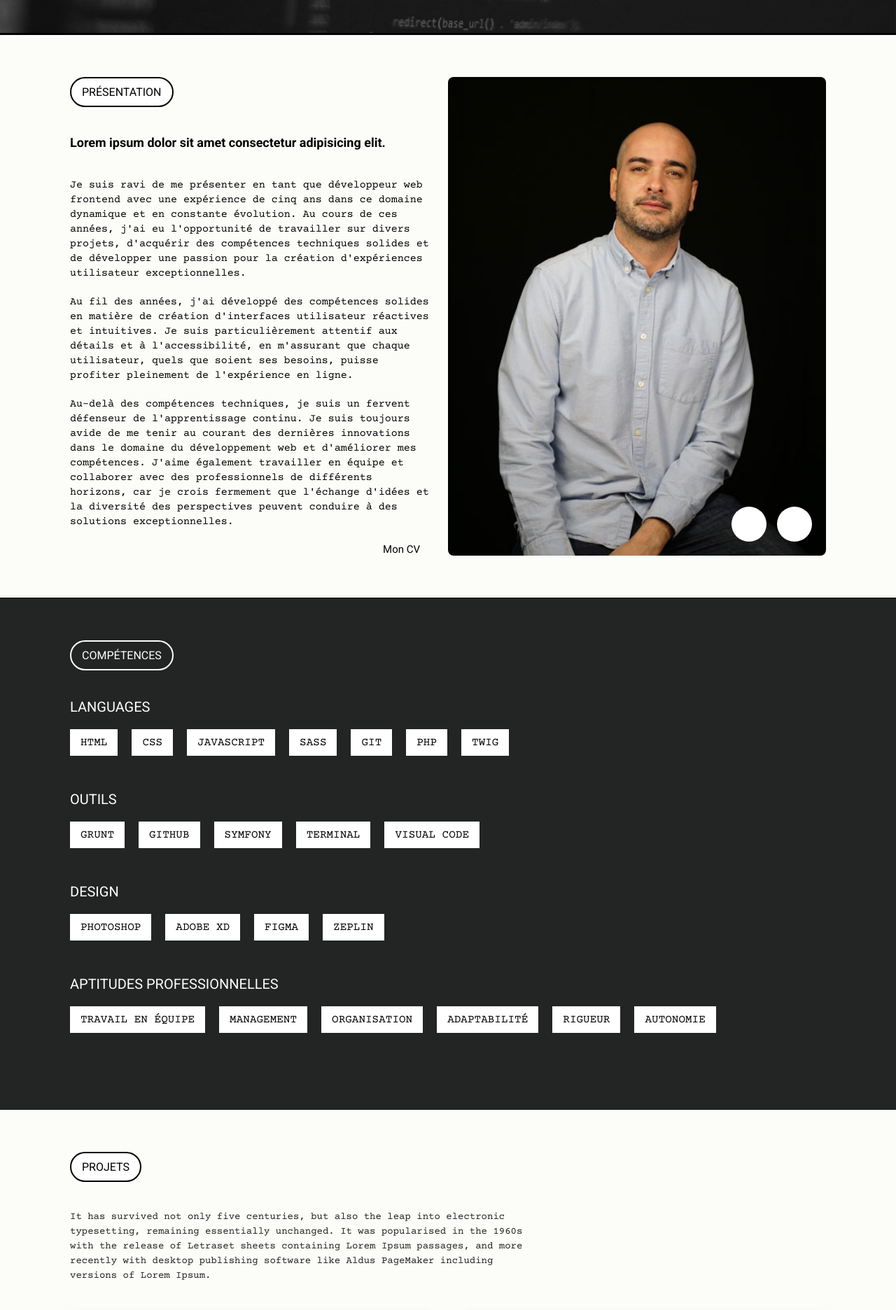
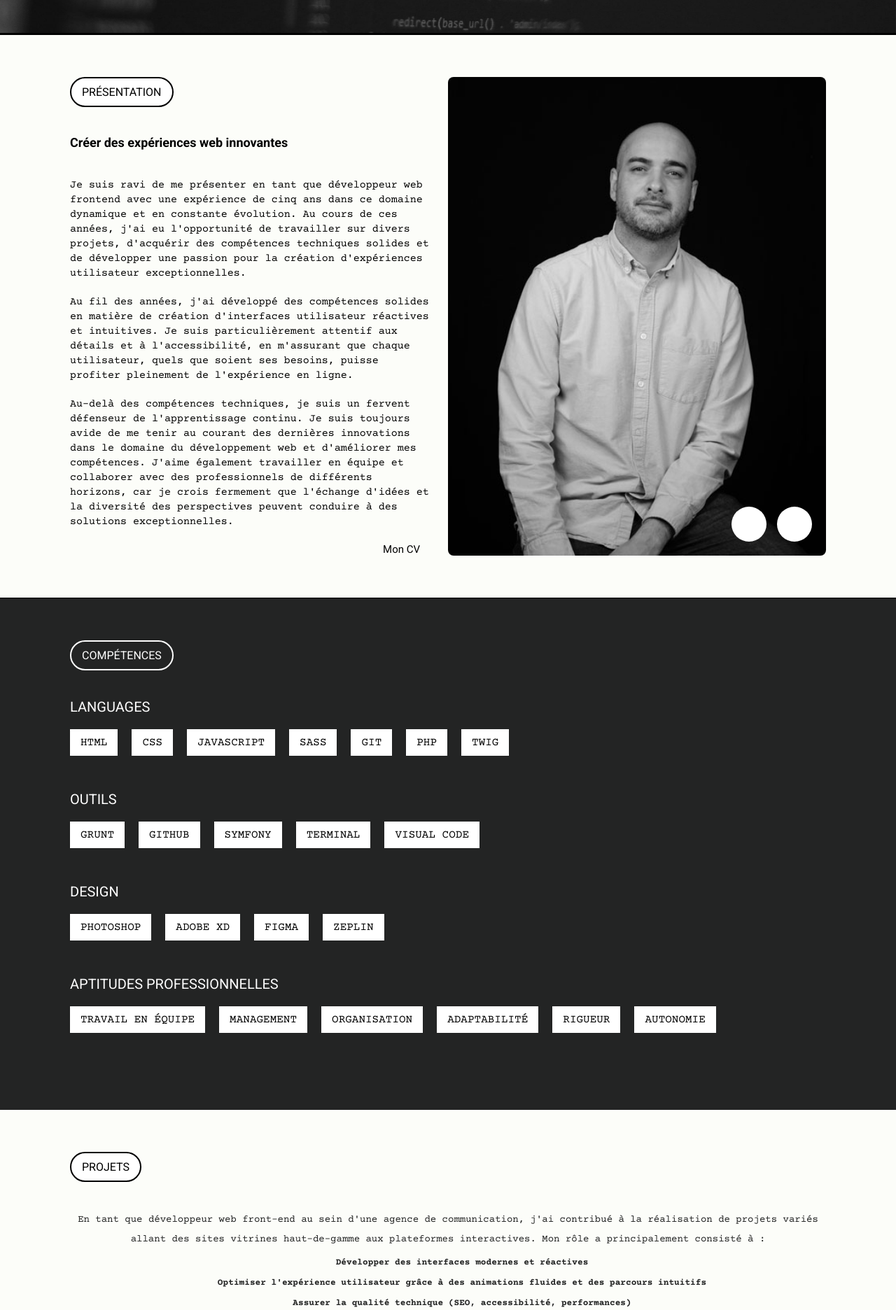
Before and after one commit to tituan/frontend-portfolio-boisard-2025, a Next.js app: page / in a window 1280 px wide. Shown: the part 750-2622 px from the top of the page at 70% size. Built offline with nearby package versions, Linux system fonts and the light colour scheme.

Commit message:
add texts

```diff
--- a/components/Presentation.js
+++ b/components/Presentation.js
@@ -8,7 +8,7 @@ export default function Presentation() {
             <div className="presentation__content">
                 <div className="presentation__wrapper">
                     <p className="patchTxt">présentation</p>
-                    <h3 className="presentation__content__title">Lorem ipsum dolor sit amet consectetur adipisicing elit.</h3>
+                    <h3 className="presentation__content__title">Créer des expériences web innovantes</h3>
                     <p className="presentation__content__text">Je suis ravi de me présenter en tant que développeur web frontend avec une expérience de cinq ans dans ce domaine dynamique et en constante évolution. Au cours de ces années, j'ai eu l'opportunité de travailler sur divers projets, d'acquérir des compétences techniques solides et de développer une passion pour la création d'expériences utilisateur exceptionnelles.</p>
                     <p className="presentation__content__text">Au fil des années, j'ai développé des compétences solides en matière de création d'interfaces utilisateur réactives et intuitives. Je suis particulièrement attentif aux détails et à l'accessibilité, en m'assurant que chaque utilisateur, quels que soient ses besoins, puisse profiter pleinement de l'expérience en ligne. </p>
                     <p className="presentation__content__text">Au-delà des compétences techniques, je suis un fervent défenseur de l'apprentissage continu. Je suis toujours avide de me tenir au courant des dernières innovations dans le domaine du développement web et d'améliorer mes compétences. J'aime également travailler en équipe et collaborer avec des professionnels de différents horizons, car je crois fermement que l'échange d'idées et la diversité des perspectives peuvent conduire à des solutions exceptionnelles.</p>
@@ -18,7 +18,7 @@ export default function Presentation() {
             <div className="presentation__visuel">
                 {/* <div className="presentation__visuel__pic"> */}
                     <Image
-                        src="/img/antoine-color.jpg"
+                        src="/img/antoine-boisard.jpg"
                         alt="Antoine Boisard"
                         width={500}
                         height={500}
--- a/components/Project.js
+++ b/components/Project.js
@@ -7,7 +7,7 @@ const projects = [
     alt: "Altarea Solution & services",
     link: "https://www.altarea-solutions-services.com/",
     description:
-      "Lorem Ipsum has been the industry's standard dummy text ever since the 1500s, when an unknown printer took a galley",
+      "Plateforme présentant l'offre de services immobiliers (gestion de patrimoine, investissement) pour le groupe Altarea.",
     // isModal: true, // pour l’exemple, uniquement ce projet avait un lien modal
   },
   {
@@ -16,7 +16,7 @@ const projects = [
     alt: "Volkswagen E-mobilité",
     link: "https://nouvelles-mobilites-vwfs.fr/",
     description:
-      "Lorem Ipsum has been the industry's standard dummy text ever since the 1500s, when an unknown printer took a galley",
+      "Développement du site présentant l'offre de mobilité du groupe Volkswagen (location longue durée, flottes entreprises).",
   },
   {
     title: "Ogic Patrimoine",
@@ -24,23 +24,23 @@ const projects = [
     alt: "Ogic Patrimoine",
     link: "https://www.ogic-patrimoine.fr/login",
     description:
-      "Lorem Ipsum has been the industry's standard dummy text ever since the 1500s, when an unknown printer took a galley",
+      "Espace professionnel offrant une visibilité complète sur le catalogue de biens et les disponibilités de lots pour les partenaires.",
   },
-  {
-    title: "Altarea Patrimoine",
-    img: "/img/altarea-patrimoine.png",
-    alt: "Altarea Patrimoine",
-    link: "https://www.altarea-patrimoine.com/",
-    description:
-      "Lorem Ipsum has been the industry's standard dummy text ever since the 1500s, when an unknown printer took a galley",
-  },
+//   {
+//     title: "Altarea Patrimoine",
+//     img: "/img/altarea-patrimoine.png",
+//     alt: "Altarea Patrimoine",
+//     link: "https://www.altarea-patrimoine.com/",
+//     description:
+//       "Développement de la solution dédiée à la gestion de patrimoine immobilier pour les clients particuliers du groupe Altarea.",
+//   },
   {
     title: "Edouard Denis",
     img: "/img/edouard-denis.png",
     alt: "Edouard Denis",
     link: "https://edouarddenis-immobilier.com/",
     description:
-      "Lorem Ipsum has been the industry's standard dummy text ever since the 1500s, when an unknown printer took a galley",
+      "Refonte et maintenance évolutive du site du promotteur immobilier Edouard Denis.",
   },
 ];
 
@@ -49,9 +49,16 @@ export default function Project() {
     <div id="project" className="project">
       <div className="project__container">
         <p className="patchTxt">Projets</p>
+
         <p className="project__description">
-          It has survived not only five centuries, but also the leap into electronic typesetting, remaining essentially unchanged. It was popularised in the 1960s with the release of Letraset sheets containing Lorem Ipsum passages, and more recently with desktop publishing software like Aldus PageMaker including versions of Lorem Ipsum.
+        En tant que développeur web front-end au sein d'une agence de communication, j'ai contribué à la réalisation de projets variés allant des sites vitrines haut-de-gamme aux plateformes interactives. Mon rôle a principalement consisté à :
         </p>
+        <ul className="project__list">
+            <li>Développer des interfaces modernes et réactives</li>
+            <li>Optimiser l'expérience utilisateur grâce à des animations fluides et des parcours intuitifs</li>
+            <li>Assurer la qualité technique (SEO, accessibilité, performances)</li>
+        </ul>
+
         <div className="project__wrapper">
           {projects.map((proj, i) => (
             <div className="item" key={proj.title}>
--- a/styles/components/_project.scss
+++ b/styles/components/_project.scss
@@ -35,13 +35,32 @@
     font-size: .75rem;
     font-family: "Courier Prime";
     color: #232424;
-    line-height: 1.5;
-    margin-bottom: 40px;
+    line-height: 2;
+    text-align: center;
+
     @media only screen and (min-width: 850px) {
       font-size: .875rem;
-      width: 60%;
     }
   }
+  &__list {
+    text-align: center;
+    font-family: "Courier Prime";
+    color: #232424;
+    line-height: 1.5;
+    margin-top: 10px;
+    margin-bottom: 40px;
+        li {
+            margin-bottom: 10px;
+            margin-left: 20px;
+            font-size: .75rem;
+            font-weight: 700;
+            @media only screen and (min-width: 850px) {
+                margin-left: 40px;
+                font-size: .8rem;
+            }
+        }
+    }
+
 }
 .item {
   width: 100%;
```
